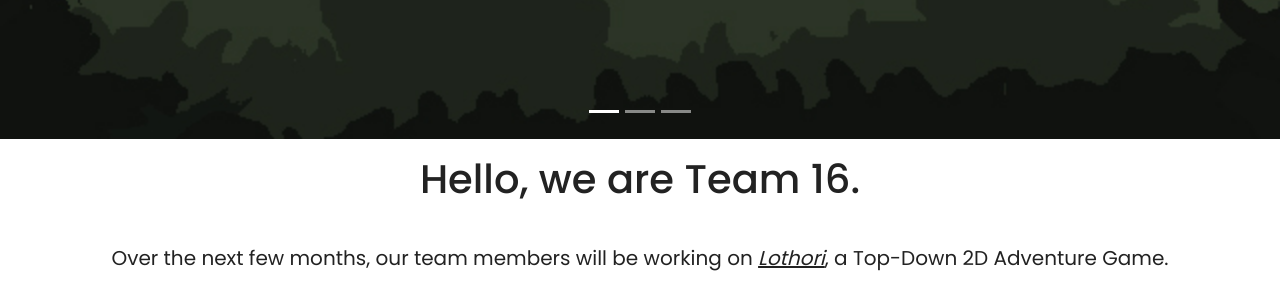
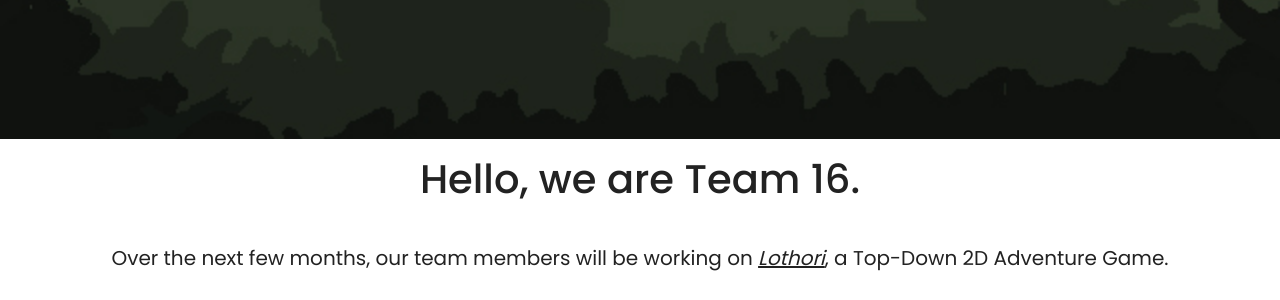
Before and after one commit to mohamedjasmin/lothoriold, a Jekyll site: the page built from index.md, in a window 1280 px wide. Shown: the part 569-869 px from the top of the page. Built offline with Jekyll 4.4.1, drawn with Linux system fonts in a browser that asks for light colours; nearby versions of some CDN libraries.

Commit message:
commented indicators out

```diff
--- a/_layouts/home.html
+++ b/_layouts/home.html
@@ -43,11 +43,11 @@
 
 <!--- IMAGE SLIDER -->
 <div id="slides" class="carousel slide" data-ride="carousel">
-  <ol class="carousel-indicators">
+  <!--<ol class="carousel-indicators">
     <li data-target="#slides" data-slide-to="0" class="active"></li>
     <li data-target="#slides" data-slide-to="1"></li>
     <li data-target="#slides" data-slide-to="2"></li>
-  </ol>
+  </ol>-->
   <div class="carousel-inner">
     <div class="carousel-item active">
       <img class="d-block w-100" src="img/slide1.jpg" alt="First slide">
```
